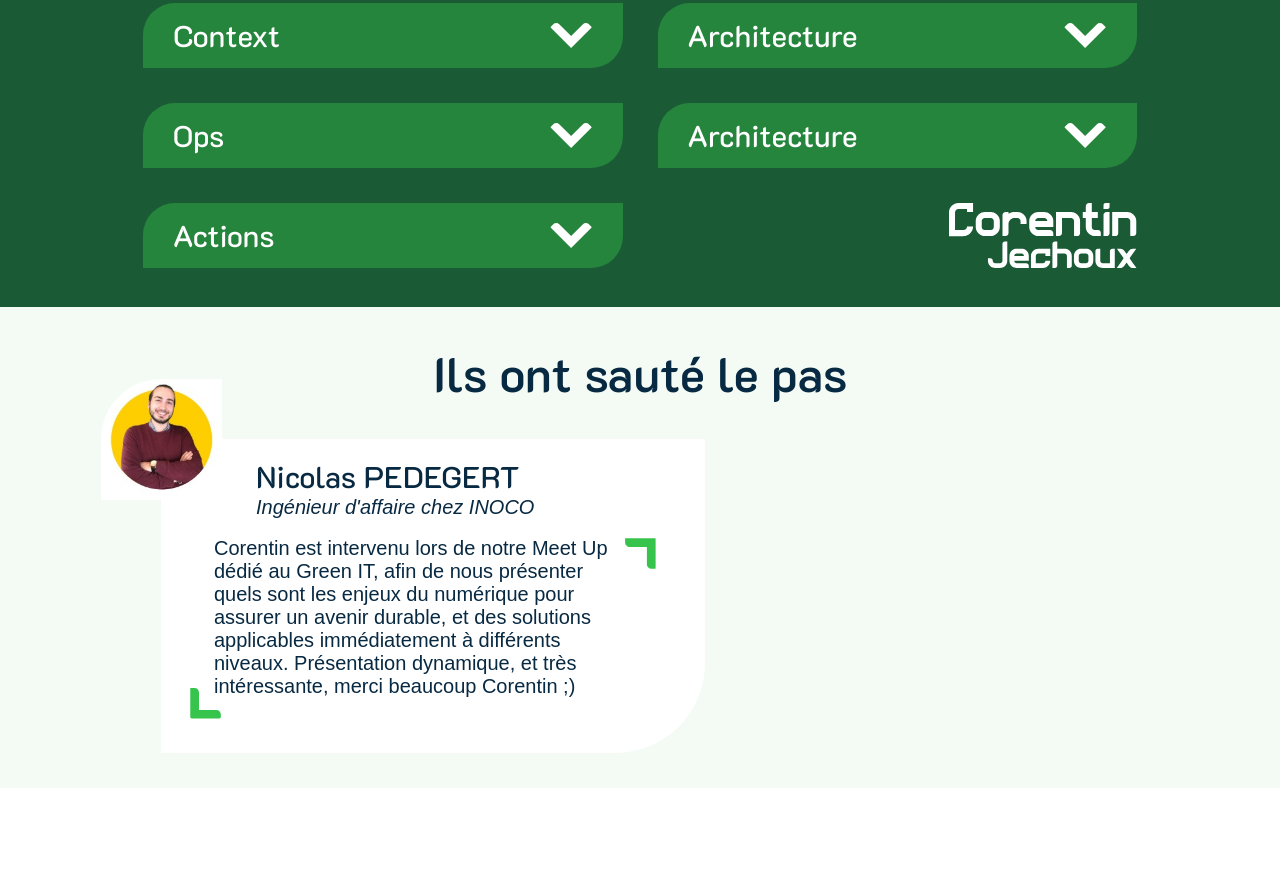
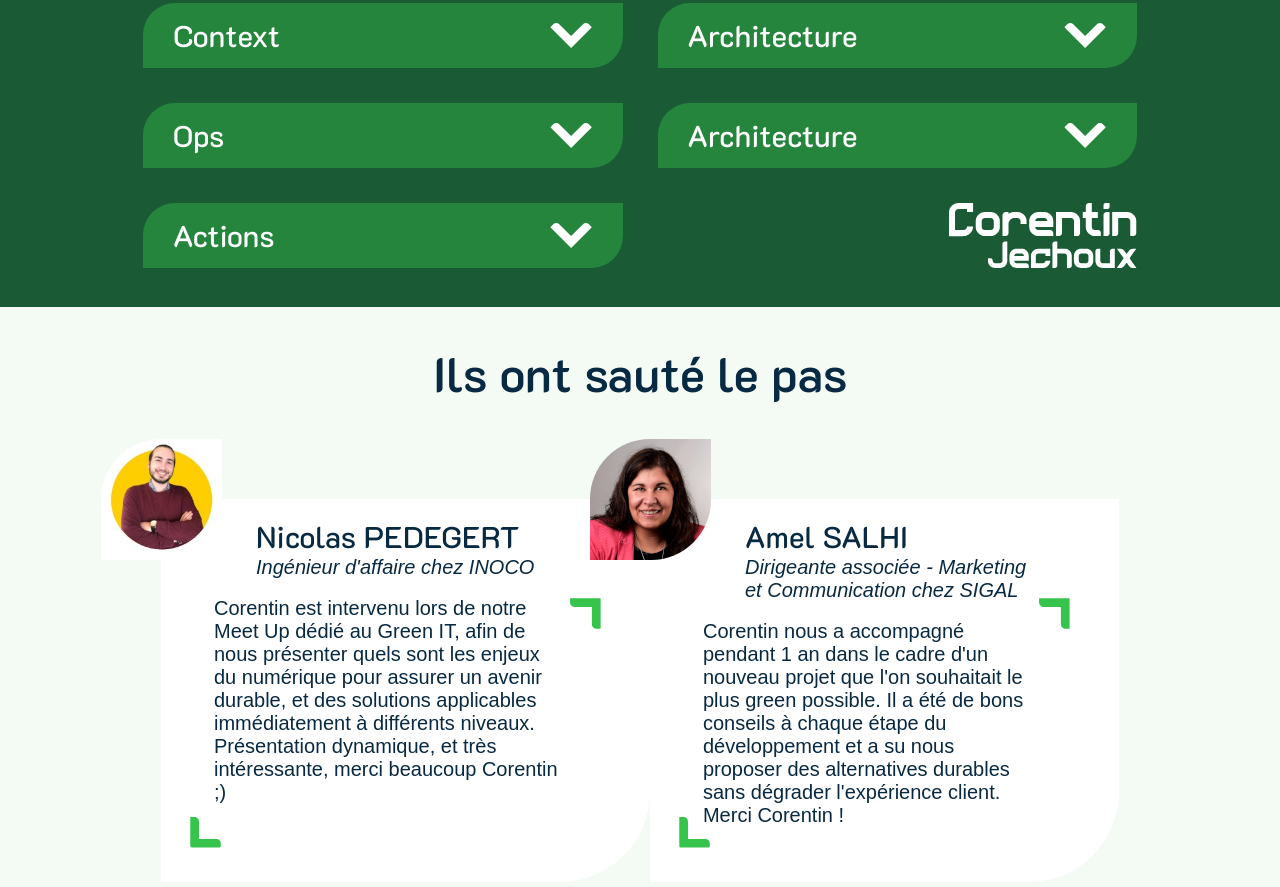
Before and after one commit to corentin-green/formation-green-it.github.io, a plain HTML site: page index.html in a window 1280 px wide. Shown: the part 1509-2396 px from the top of the page. Before the commit the page ends 2297 px from the top, so only its background shows below. Drawn offline with Linux system fonts and the light colour scheme; a web font is replaced by a local one.

Commit message:
another testimonials

```diff
--- a/index.html
+++ b/index.html
@@ -333,12 +333,17 @@
             display: none;
         }
 
+        #testimonials h2 {
+            margin-bottom: calc(var(--primary-margin) + 3.75rem);
+        }
+
         #testimonials article {
             display: flex;
             margin-left: 143px;
             margin-right: 143px;
 
             color: var(--primary-blue);
+            justify-content: space-around;
         }
 
         #testimonials img {
@@ -670,7 +675,7 @@
             -->
             <article>
                 <div>
-                    <img src="assets/clients/Nicolas PEDEGERT.jpeg" alt="Nicolas PEDEGERT">
+                    <img src="assets/clients/Nicolas_PEDEGERT.webp" alt="Nicolas PEDEGERT">
                     <h3 class="k2d-medium">Nicolas PEDEGERT</h3>
                     <h4 class="bai-jamjuree-italic">Ingénieur d'affaire chez INOCO</h4>
                     <p>Corentin est intervenu lors de notre Meet Up dédié au Green IT, afin de nous présenter quels sont
@@ -679,7 +684,18 @@
 
                         Présentation dynamique, et très intéressante, merci beaucoup Corentin ;)</p>
                 </div>
+                <div>
+                    <img src="assets/clients/Amel SALHI.webp" alt="Nicolas PEDEGERT">
+                    <h3 class="k2d-medium">Amel SALHI</h3>
+                    <h4 class="bai-jamjuree-italic">Dirigeante associée - Marketing et Communication chez SIGAL</h4>
+                    <p>Corentin nous a accompagné pendant 1 an dans le cadre d'un nouveau projet que l'on souhaitait le
+                        plus green possible.
+                        Il a été de bons conseils à chaque étape du développement et a su nous proposer des alternatives
+                        durables sans dégrader l'expérience client.
+                        Merci Corentin !</p>
+                </div>
             </article>
+
 
         </section>
 
```
Also changed, not shown: assets/clients/Amel SALHI.webp (added), assets/clients/Nicolas PEDEGERT.jpeg (deleted), assets/clients/Nicolas_PEDEGERT.webp (added).
